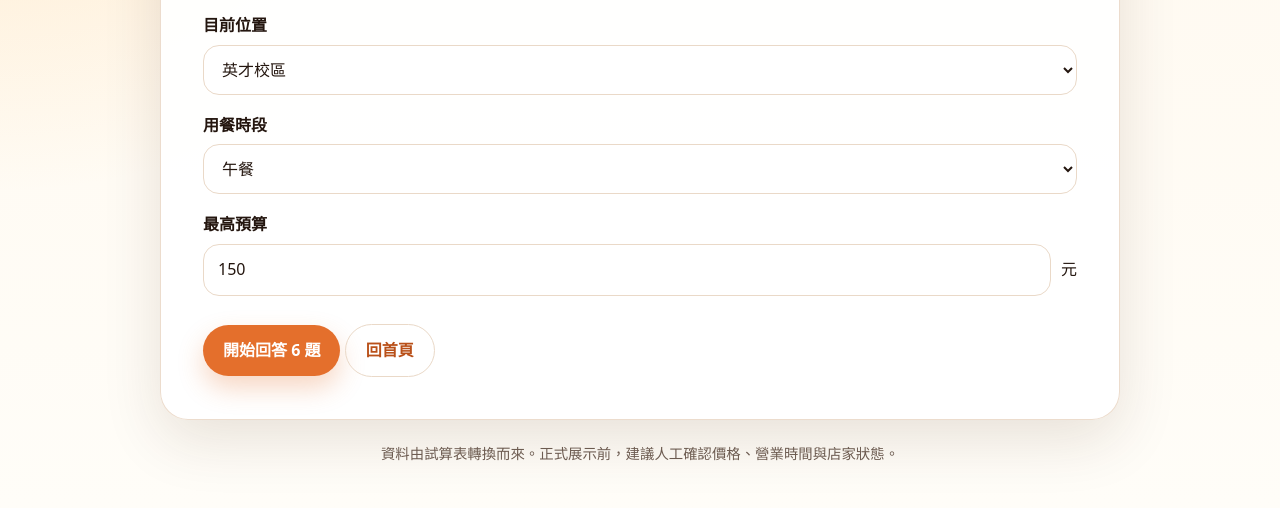
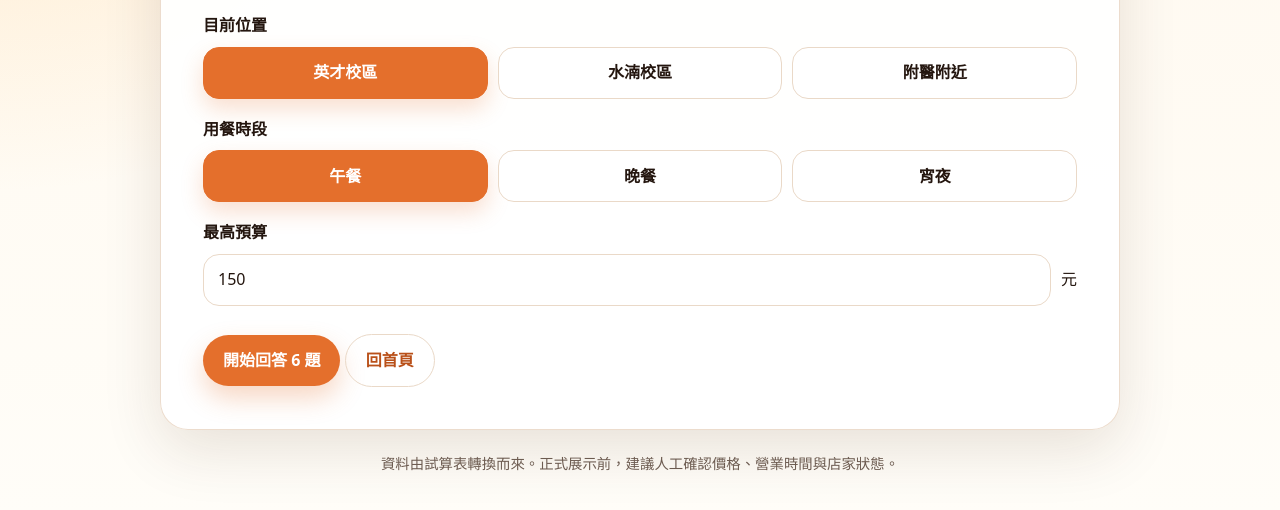
Before and after one commit to Czzzh0209/cmu-food-test, a plain HTML site: page index.html in a window 1280 px wide. Both pictures are taken after a click on the button "開始測驗". Shown: the part 384-894 px from the top of the page. Drawn offline with Linux system fonts and the light colour scheme.

Commit message:
Add files via upload

```diff
--- a/app.js
+++ b/app.js
@@ -40,21 +40,39 @@ function showScreen(screenId) {
   window.scrollTo({ top: 0, behavior: 'smooth' });
 }
 
-function initSelects() {
-  const campusSelect = $('#campus-select');
-  campusSelect.innerHTML = DATA.campuses
-    .map((campus) => `<option value="${campus}">${campus}</option>`)
-    .join('');
+function renderChoiceButtons(containerSelector, items, selectedValue, valueGetter, labelGetter) {
+  const container = $(containerSelector);
+  container.innerHTML = items.map((item) => {
+    const value = valueGetter(item);
+    const label = labelGetter(item);
+    const selectedClass = value === selectedValue ? ' is-selected' : '';
+    return `
+      <button type="button" class="choice-button${selectedClass}" data-choice-value="${value}">
+        ${label}
+      </button>
+    `;
+  }).join('');
+}
 
-  const mealSelect = $('#meal-select');
-  mealSelect.innerHTML = DATA.mealTimes
-    .map((meal) => `<option value="${meal.id}">${meal.label}</option>`)
-    .join('');
+function renderSettingChoices() {
+  renderChoiceButtons(
+    '#campus-choice-list',
+    DATA.campuses,
+    state.campus,
+    (campus) => campus,
+    (campus) => campus
+  );
+
+  renderChoiceButtons(
+    '#meal-choice-list',
+    DATA.mealTimes,
+    state.mealTime,
+    (meal) => meal.id,
+    (meal) => meal.label
+  );
 }
 
 function readSettings() {
-  state.campus = $('#campus-select').value;
-  state.mealTime = $('#meal-select').value;
   state.budget = Number($('#budget-input').value) || 150;
 }
 
@@ -227,6 +245,20 @@ function restartQuiz() {
 function bindEvents() {
   $('#start-btn').addEventListener('click', () => showScreen('setup-screen'));
 
+  $('#campus-choice-list').addEventListener('click', (event) => {
+    const button = event.target.closest('[data-choice-value]');
+    if (!button) return;
+    state.campus = button.dataset.choiceValue;
+    renderSettingChoices();
+  });
+
+  $('#meal-choice-list').addEventListener('click', (event) => {
+    const button = event.target.closest('[data-choice-value]');
+    if (!button) return;
+    state.mealTime = button.dataset.choiceValue;
+    renderSettingChoices();
+  });
+
   $('#go-quiz-btn').addEventListener('click', () => {
     readSettings();
     state.currentQuestionIndex = 0;
@@ -267,5 +299,5 @@ function bindEvents() {
   $('#change-setting-btn').addEventListener('click', () => showScreen('setup-screen'));
 }
 
-initSelects();
+renderSettingChoices();
 bindEvents();
--- a/index.html
+++ b/index.html
@@ -31,12 +31,12 @@
         <p class="eyebrow">Step 1 / 2</p>
         <h2 id="setup-title">你現在在哪裡？</h2>
         <div class="field-group">
-          <label for="campus-select">目前位置</label>
-          <select id="campus-select"></select>
+          <span class="field-label">目前位置</span>
+          <div id="campus-choice-list" class="choice-grid" aria-label="目前位置"></div>
         </div>
         <div class="field-group">
-          <label for="meal-select">用餐時段</label>
-          <select id="meal-select"></select>
+          <span class="field-label">用餐時段</span>
+          <div id="meal-choice-list" class="choice-grid" aria-label="用餐時段"></div>
         </div>
         <div class="field-group">
           <label for="budget-input">最高預算</label>
--- a/style.css
+++ b/style.css
@@ -175,13 +175,13 @@ h3 {
   margin: 18px 0;
 }
 
-.field-group label {
+.field-group label,
+.field-label {
   display: block;
-  margin-bottom: 6px;
+  margin-bottom: 8px;
   font-weight: 800;
 }
 
-select,
 input {
   width: 100%;
   border: 1px solid var(--line);
@@ -189,6 +189,37 @@ input {
   padding: 12px 14px;
   background: #fff;
   color: var(--text);
+}
+
+.choice-grid {
+  display: grid;
+  grid-template-columns: repeat(3, minmax(0, 1fr));
+  gap: 10px;
+}
+
+.choice-button {
+  width: 100%;
+  min-height: 52px;
+  border: 1px solid var(--line);
+  border-radius: 16px;
+  padding: 12px 14px;
+  background: #fff;
+  color: var(--text);
+  font-weight: 800;
+  text-align: center;
+  touch-action: manipulation;
+}
+
+.choice-button.is-selected {
+  border-color: var(--brand);
+  background: var(--brand);
+  color: #fff;
+  box-shadow: 0 10px 22px rgba(228, 111, 44, 0.22);
+}
+
+.choice-button:focus-visible {
+  outline: 3px solid rgba(228, 111, 44, 0.32);
+  outline-offset: 2px;
 }
 
 .budget-row {
@@ -375,7 +406,8 @@ footer {
   }
 
   .feature-grid,
-  .recommendation-list {
+  .recommendation-list,
+  .choice-grid {
     grid-template-columns: 1fr;
   }
 
```
